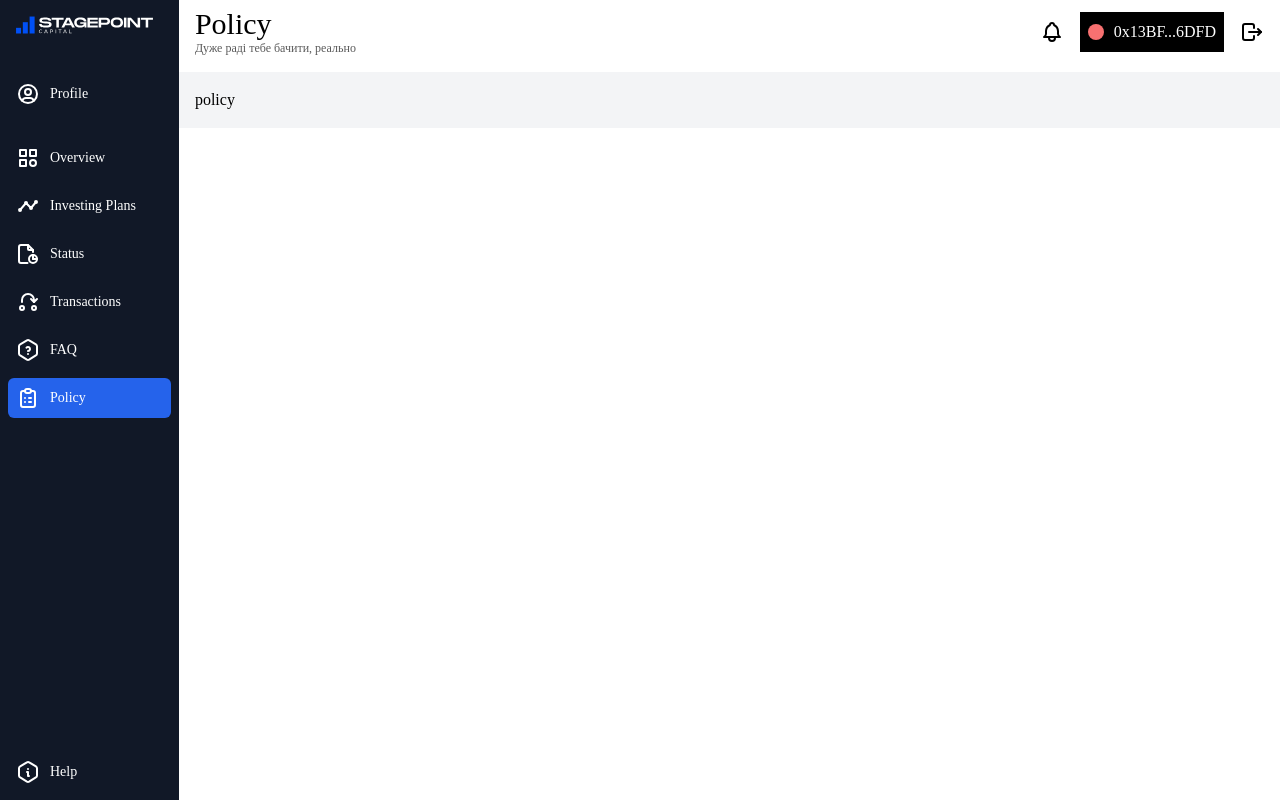
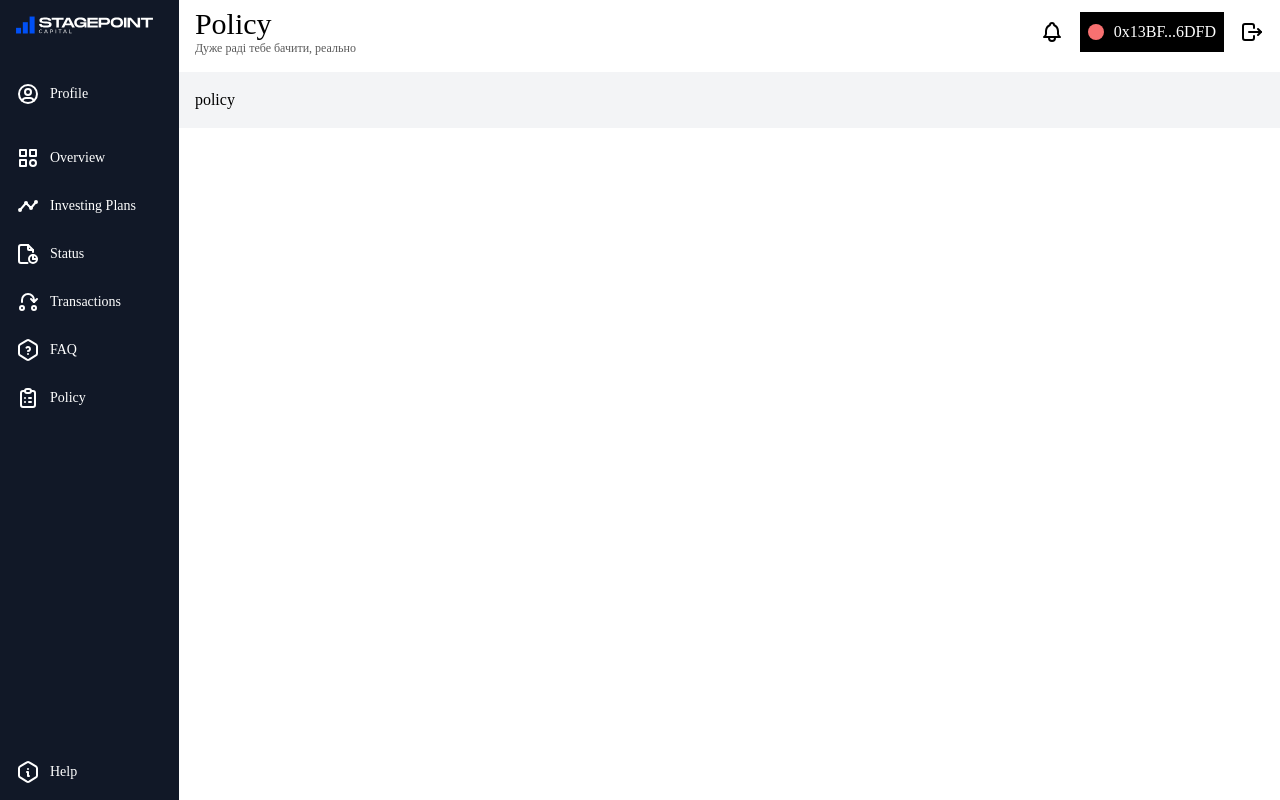
Before and after one commit to MihailDevOps/StagePoint, a Next.js app in the folder frontend/: page /policy in a window 1280 px wide. Built offline with nearby package versions, Linux system fonts and the light colour scheme; a web font is replaced by a local one; what wagmi would draw is missing.

Commit message:
fix(common): changed policy url

```diff
--- a/frontend/components/profile/layout/sideBar.tsx
+++ b/frontend/components/profile/layout/sideBar.tsx
@@ -11,7 +11,7 @@ import {
     IconInfoHexagon
 } from '@tabler/icons-react';
 export default function SideBar(
-    {activeLink}: {activeLink:string}
+    { activeLink }: { activeLink: string }
 ) {
     const menuItems = [
         {
@@ -47,7 +47,7 @@ export default function SideBar(
         {
             icon: <IconClipboardList />,
             text: "Policy",
-        link: 'policy'
+            link: 'privacy-policy'
         },
         {
             icon: <IconInfoHexagon />,
@@ -65,9 +65,9 @@ export default function SideBar(
                 />
             </Link>
             {
-            menuItems.map((item, index)=>
+                menuItems.map((item, index) =>
                     <Link
-                  className={`flex flex-row gap-2.5 text-white font-medium text-sm leading-4 m-2 p-2 items-center ${activeLink===item.link?'bg-[#2563EB] rounded-md':''} ${index===0?'my-6':''} ${index===7?'absolute bottom-0 w-[164px]':''}`}
+                        className={`flex flex-row gap-2.5 text-white font-medium text-sm leading-4 m-2 p-2 items-center ${activeLink === item.link ? 'bg-[#2563EB] rounded-md' : ''} ${index === 0 ? 'my-6' : ''} ${index === 7 ? 'absolute bottom-0 w-[164px]' : ''}`}
                         href={`/${item.link}`}
                         key={index}
                     >
```
Lines whose indentation alone changed are shown as unchanged.
